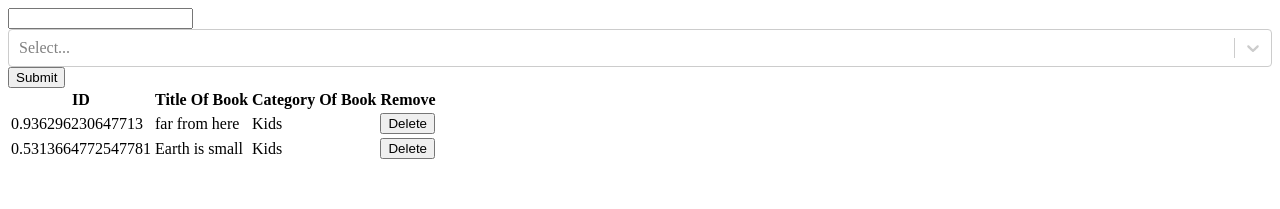
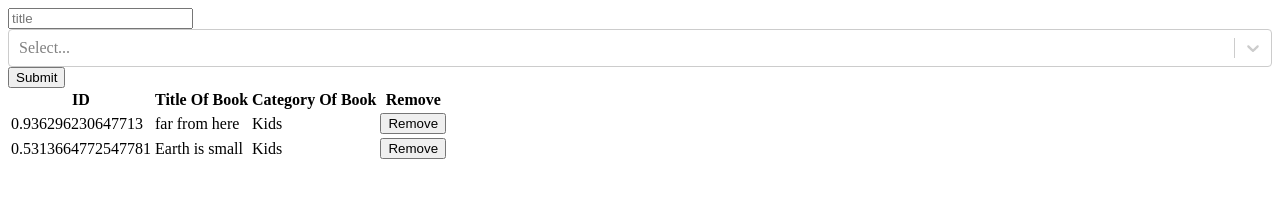
Before and after one commit to Deepakdanger/bookstore_library, a React (Create React App) app: page / in a window 1280 px wide. Shown: the top 209 px of the page. Built offline with nearby package versions, Linux system fonts and the light colour scheme.

Commit message:
Add function to reset form after submitting

```diff
--- a/src/components/Book.js
+++ b/src/components/Book.js
@@ -15,7 +15,7 @@ const Book = ({ book, removeBook }) => {
         {category}
       </td>
       <td className="displaybook_remove">
-        <button type="button" onClick={removeBook}>Delete</button>
+        <button type="button" onClick={removeBook}>Remove</button>
       </td>
     </tr>
   );
--- a/src/containers/BooksForm.js
+++ b/src/containers/BooksForm.js
@@ -18,11 +18,11 @@ const BooksForm = ({ createBook }) => {
   ];
 
   const handleNameChange = (e) => {
-    setState((prevState) => ({ state: { ...prevState.state, title: e.target.value } }));
+    setState({ ...state, title: e.target.value });
   };
 
   const handleCategoryChange = (e) => {
-    setState((prevState) => ({ state: { ...prevState.state, category: e.value } }));
+    setState({ ...state, category: e.value });
   };
 
   const bookiD = Math.random().toString();
@@ -31,8 +31,8 @@ const BooksForm = ({ createBook }) => {
     e.preventDefault();
     createBook({
       bookiD,
-      title: state.state.title,
-      category: state.state.category,
+      title: state.title,
+      category: state.category,
     });
     setState({ title: '', categoty: '' });
   };
@@ -40,7 +40,7 @@ const BooksForm = ({ createBook }) => {
   return (
     <div className="booklist">
       <form onSubmit={(e) => handleSubmit(e)}>
-        <input type="text" id="title" onChange={(e) => handleNameChange(e)} />
+        <input type="text" id="title" placeholder="title" value={state.title} onChange={(e) => handleNameChange(e)} />
         <Select options={options} onChange={(e) => handleCategoryChange(e)} />
         <button type="submit">Submit</button>
       </form>
```
